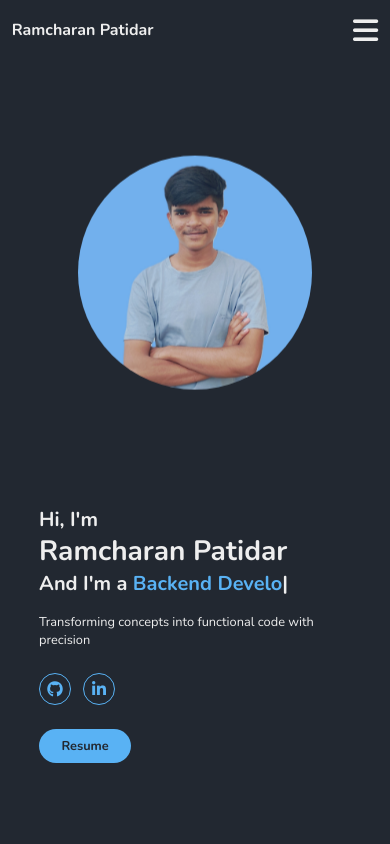
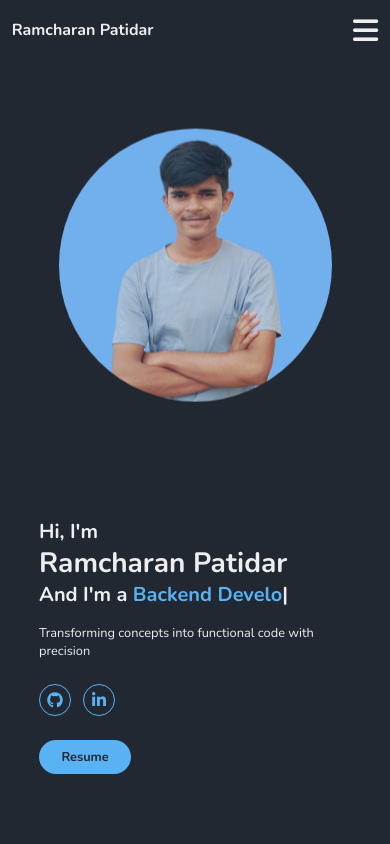
Before and after one commit to ram7909/Portfolio, a React (Vite) app: page / in a window 390 px wide. Shown: the top 844 px of the page. Built offline with nearby package versions, Linux system fonts and the light colour scheme.

Commit message:
Portfolio

```diff
--- a/src/index.css
+++ b/src/index.css
@@ -52,6 +52,7 @@ section{
 }
 @media (max-width:991px) {
     .header{
+        box-sizing: border-box;
         padding: 2rem 3%;
     }
     .home-img img{
@@ -184,6 +185,11 @@ section{
 }
 
 @media (max-width:450px){
+    .home-img img{
+        width: 70vw;
+        height: 70vw;
+        margin-top: 1rem;
+    }
     .home-content h1{
         font-size: 3.5rem;
     }
@@ -209,6 +215,9 @@ section{
     .skl{
         gap: 25px;
     }
+    .phone a, .email a{
+        font-size: 18px;
+    }
 }
 
 @media (max-width:300px){
@@ -225,6 +234,9 @@ section{
     .footer-icon-top{
         display: none;
     }
+    .phone a, .email a{
+        font-size: 18px;
+    }
 }
 
 @media (max-width:275px){
@@ -235,4 +247,7 @@ section{
         width: 80vw;
         height: 80vw;
     }
+    .phone a, .email a{
+        font-size: 18px;
+    }
 }
```
